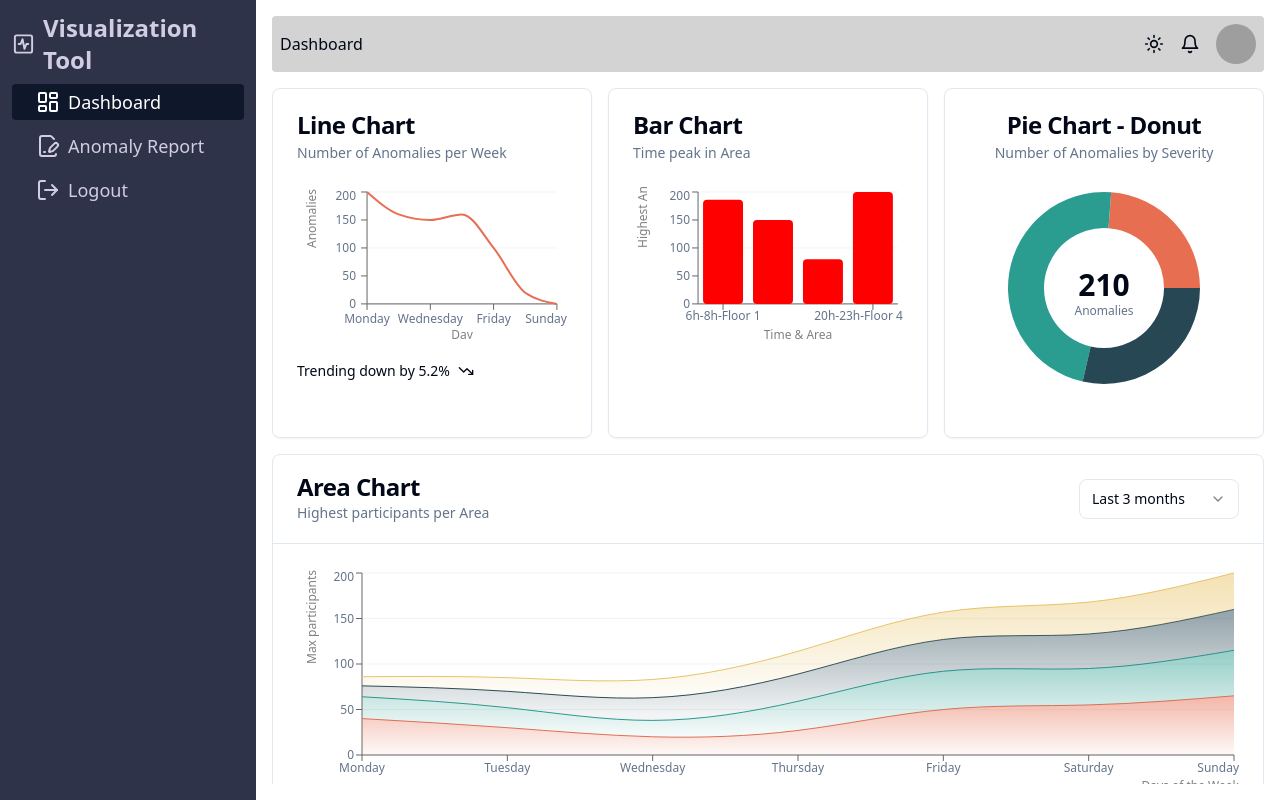
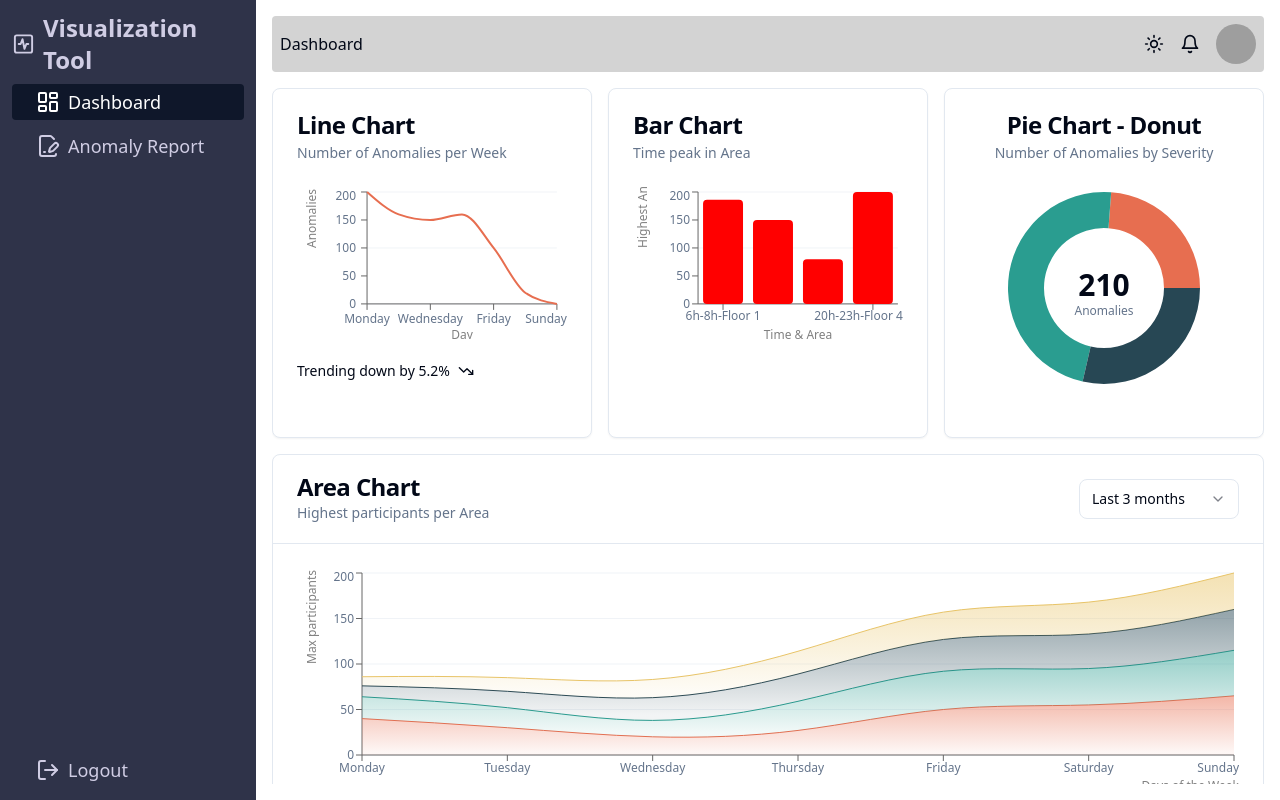
Before and after one commit to LongNgd/COS40006-G1B, a React (Vite) app in the folder frontend/: page /dashboard in a window 1280 px wide. Both pictures are taken after typing "name@example.com", "Sample123" into the empty fields and a click on the button "Login". Built offline with nearby package versions, Linux system fonts and the light colour scheme; grey boxes are pictures that could not be loaded.

Commit message:
update main content

```diff
--- a/frontend/src/components/Navbar/Navbar.tsx
+++ b/frontend/src/components/Navbar/Navbar.tsx
@@ -4,7 +4,9 @@ import { navigation } from './navigation'
 import React from 'react'
 import { useAuth } from '../../hooks/useAuth.hook'
 
-const Navbar: React.FC<{ handleItemClick: (item: string) => void }> = ({ handleItemClick }) => {
+const Navbar: React.FC<{ handleItemClick: (item: string) => void }> = ({
+  handleItemClick,
+}) => {
   const navigate = useNavigate()
   const { signOut } = useAuth()
 
@@ -18,7 +20,7 @@ const Navbar: React.FC<{ handleItemClick: (item: string) => void }> = ({ handleI
         <LucideActivitySquare />
         Visualization Tool
       </div>
-      <nav>
+      <nav className='flex-grow'>
         {navigation.map((item, index) => (
           <Link
             key={index}
@@ -34,14 +36,14 @@ const Navbar: React.FC<{ handleItemClick: (item: string) => void }> = ({ handleI
             {item.name}
           </Link>
         ))}
-        <a
-          className="flex gap-2 items-center mt-2 py-1 px-6 hover:bg-[#3d4056] hover:cursor-pointer rounded text-lg"
-          onClick={handleSignOut}
-        >
-          <LucideLogOut />
-          Logout
-        </a>
       </nav>
+      <a
+        className="flex gap-2 items-center mt-2 py-1 px-6 hover:bg-[#ff0000] hover:cursor-pointer rounded text-lg"
+        onClick={handleSignOut}
+      >
+        <LucideLogOut />
+        Logout
+      </a>
     </div>
   )
 }
```
